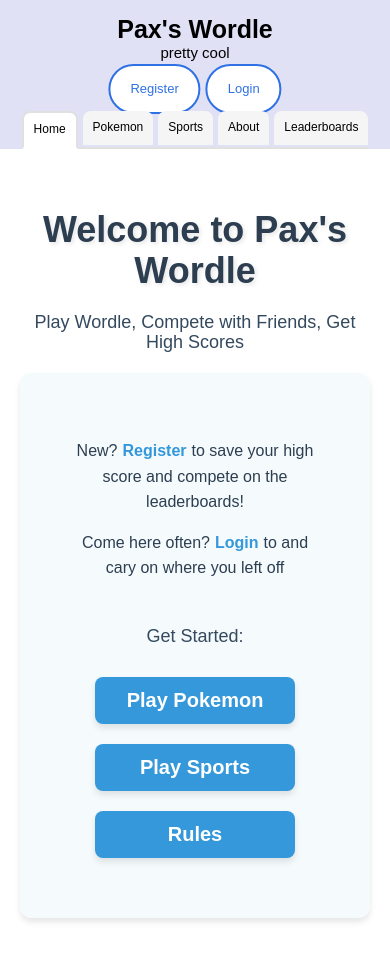
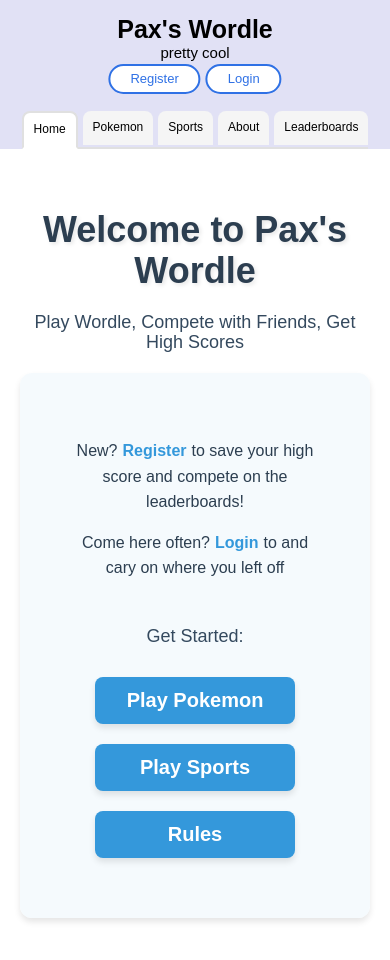
Before and after one commit to paxhuckstep/final_project_frontend, a React (Vite) app: page / in a window 390 px wide. Shown: the top 960 px of the page. Built offline with nearby package versions, Linux system fonts and the light colour scheme; no server answers; a web font is replaced by a local one.

Commit message:
cleaned up header + subcomponents css

```diff
--- a/src/components/Header/Header.css
+++ b/src/components/Header/Header.css
@@ -20,7 +20,7 @@
   font-size: 20px;
 }
 
-@media screen and (max-width: 630px) {
+@media screen and (max-width: 840px) {
   .header__title {
     font-size: 40px;
   }
--- a/src/components/HeaderProfile/HeaderProfile.css
+++ b/src/components/HeaderProfile/HeaderProfile.css
@@ -43,19 +43,19 @@
   }
 }
 
-@media screen and (max-width: 985px) {
+@media screen and (max-width: 1025px) {
   .header-profile {
     right: 60px;
     flex-direction: column;
     gap: 10px;
-    top: 30px;
+    top: 20px;
   }
   .header-profile__button {
     font-size: 13px;
   }
 }
 
-@media screen and (max-width: 630px) {
+@media screen and (max-width: 840px) {
   .header-profile {
     flex-direction: row;
     gap: 5px;
@@ -64,6 +64,11 @@
     transform: translateX(-50%);
     right: unset;
   }
+  .header-profile__button {
+
+  height: 30%;
+
+}
 }
 
 @media screen and (max-width: 400px) {
--- a/src/components/NavBar/NavBar.css
+++ b/src/components/NavBar/NavBar.css
@@ -47,3 +47,10 @@
     padding: 10px 10px;
   }
 }
+
+@media screen and (max-width: 360px) {
+  .navbar__button {
+    font-size: 9px;
+    padding: 8px 8px;
+  }
+}
```
